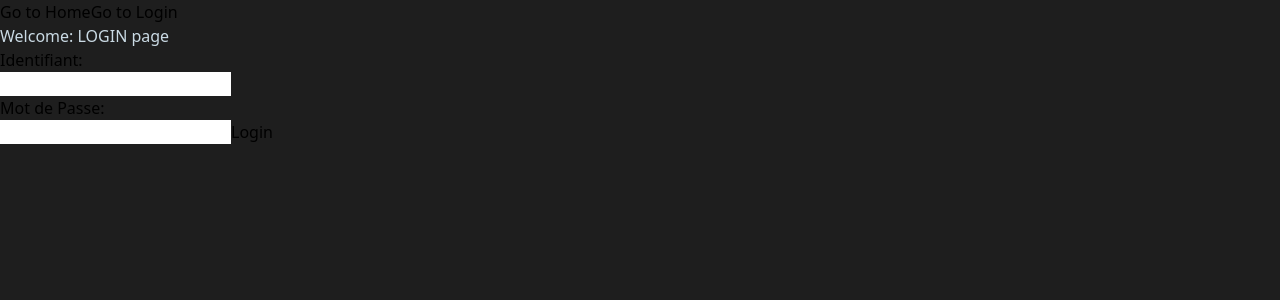
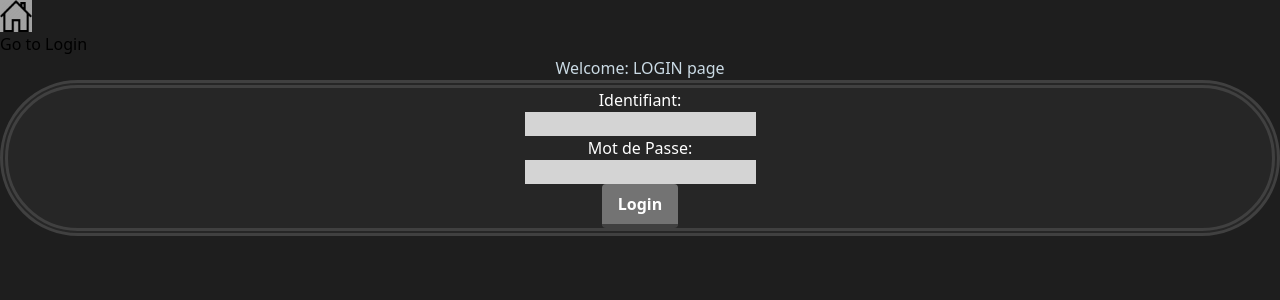
Before and after one commit to FestiveTree/AppliTodo, a Vue app in the folder appli_todo/: page /login in a window 1280 px wide. Shown: the top 300 px of the page. Built offline with nearby package versions, Linux system fonts and the light colour scheme; no server answers.

Commit message:
login-style
Premier- style login page

```diff
--- a/appli_todo/src/App.vue
+++ b/appli_todo/src/App.vue
@@ -1,5 +1,5 @@
 <template>
-  <router-link to="/" >Go to Home</router-link>
+  <router-link  to="/" ><img class="bg-gray-400" src="./assets/home.png" width="32" height="32" ></router-link>
   <router-link to="/login">Go to Login</router-link>
 
   <!-- component matched by the route will render here -->
--- a/appli_todo/src/assets/styles/index.css
+++ b/appli_todo/src/assets/styles/index.css
@@ -12,4 +12,7 @@
     li{
         color: #d7d7d7
     }
+    p{
+        color: white
+    }
 }
--- a/appli_todo/src/views/Login.vue
+++ b/appli_todo/src/views/Login.vue
@@ -1,11 +1,20 @@
 <template>
-  <h2>Welcome: LOGIN page</h2>
-  <p>Identifiant:</p>
-  <input v-model="inputUsername" id="user"/>
-  <p>Mot de Passe:</p>
-  <input v-model="inputPassword" id="pass" type="password"/>
-  <button v-on:click="doLogin">Login</button>
+  <div class="text-center">
+    <h2>Welcome: LOGIN page</h2>
+    <div class="flex flex-col items-center border-8 border-double border-gray-700 bg-gray-800 rounded-full mx-96	sm:mx-auto ">
+      <div class="z-10">
+        <p>Identifiant:</p>
+        <input class="bg-gray-300 focus:bg-white" v-model="inputUsername" id="user"/>
+        <p>Mot de Passe:</p>
+        <input class="bg-gray-300 focus:bg-white" v-model="inputPassword" id="pass" type="password"/>
+      </div>
+
+      <button class=" bg-gray-500 hover:bg-gray-400 text-white font-bold py-2 px-4 border-b-4 border-gray-700 hover:border-gray-500 rounded" v-on:click="doLogin">Login</button>
+    </div>
+  </div>
 </template>
+
+<!-- flex flex-col h-screen my-auto items-center border-8 border-double border-gray-700"-->
 
 <script>
 import { defineComponent } from 'vue'
--- a/appli_todo/tailwind.config.js
+++ b/appli_todo/tailwind.config.js
@@ -1,3 +1,4 @@
+const colors = require('tailwindcss/colors')
 module.exports = {
   purge: [],
   darkMode: false, // or 'media' or 'class'
@@ -7,7 +8,18 @@ module.exports = {
       body: ['Poppins', 'system-ui', 'sans-serif'],
     },
     colors: {
-     "background-gris":"#1e1e1e"
+     "background-gris":"#1e1e1e",
+     transparent: 'transparent',
+     current: 'currentColor',
+     black: colors.black,
+     white: colors.white,
+     gray: colors.trueGray,
+     indigo: colors.indigo,
+     red: colors.rose,
+     yellow: colors.amber,
+     green: colors.green,
+     blue: colors.blue,
+     pink: colors.pink,
     },
   },
   variants: {
```
Also changed, not shown: appli_todo/src/assets/home.png (added).
